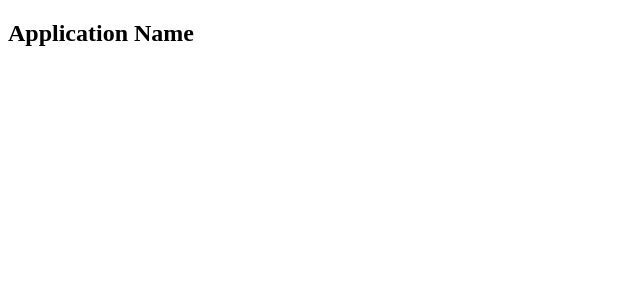
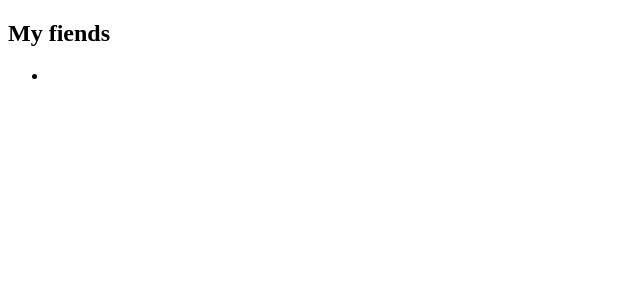
Before and after one commit to Kriogenik/vue3_course, a Vue app in the folder vue-cli-components-project/: page / in a window 1280 px wide. Shown: the top 300 px of the page, without its empty margins (0-640 px from the left). Built offline with nearby package versions, Linux system fonts and the light colour scheme.

Commit message:
Add some information
Add some info to data instance

```diff
--- a/vue-cli-components-project/src/App.vue
+++ b/vue-cli-components-project/src/App.vue
@@ -1,11 +1,31 @@
 <template>
-	<h2>Application Name</h2>
+	<section>
+		<h2>My fiends</h2>
+		<ul>
+			<li></li>
+		</ul>
+	</section>
 </template>
 
 <script>
 export default {
 	data() {
-		return {}
+		return {
+			friends: [
+				{
+					id: 'viktor',
+					name: 'Viktor Ivanov',
+					phone: '8987 264 2354',
+					email: 'viktor@localhost.com'
+				},
+				{
+					id: 'maxim',
+					name: 'Maxim Petrov',
+					phone: '8941 846 1234',
+					email: 'maxim@localhost.com'
+				}
+			]
+		}
 	}
 };
 </script>
```
